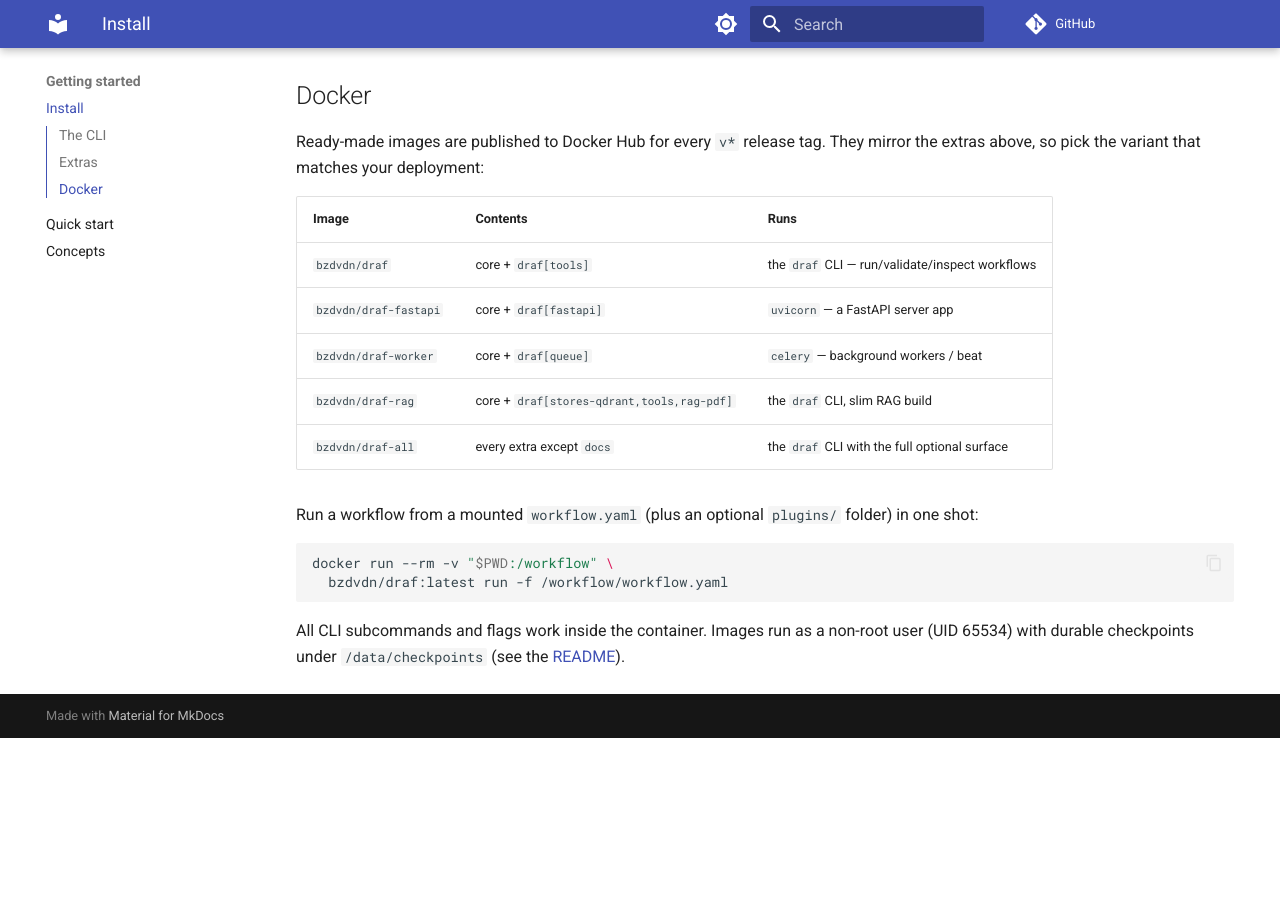
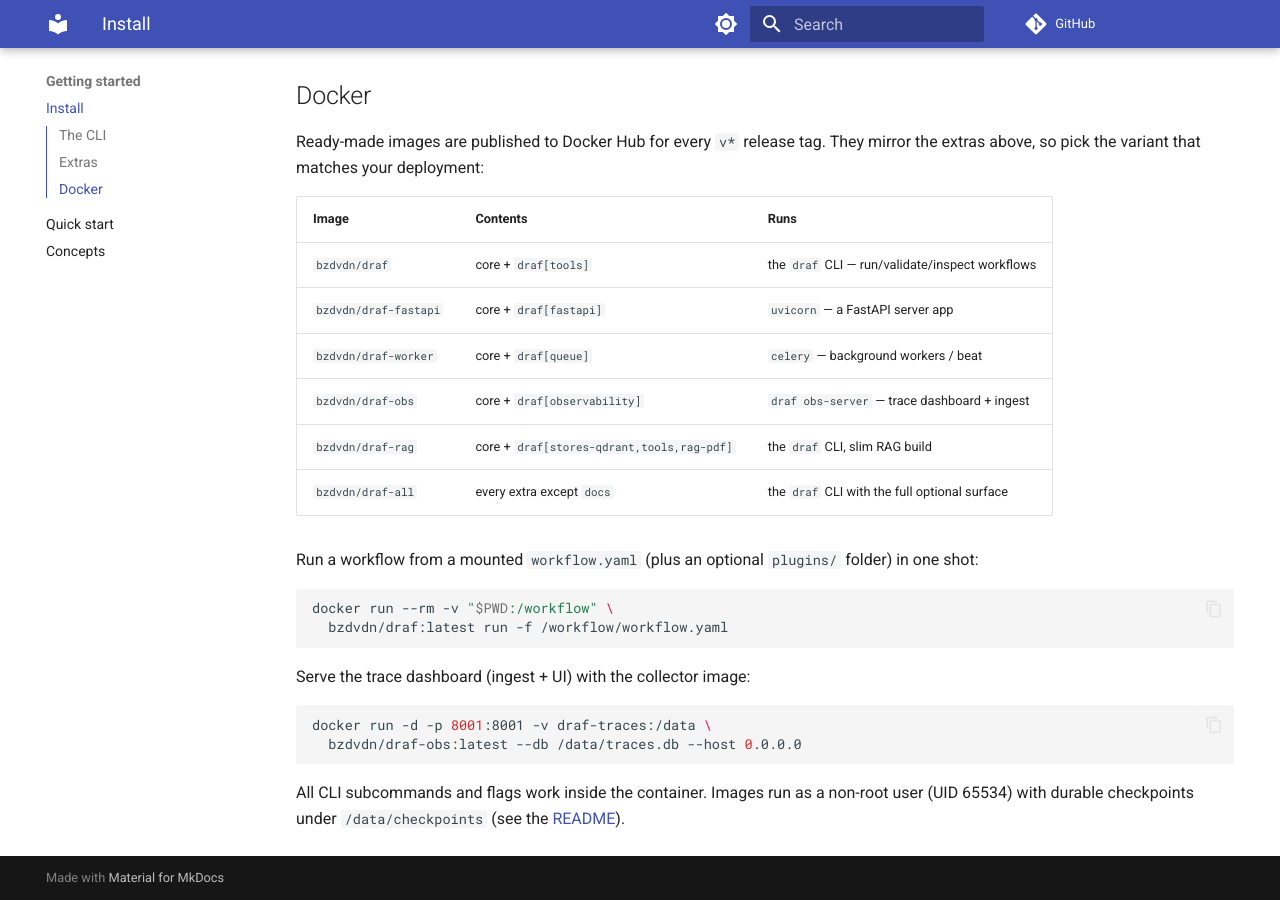
Before and after one commit to bzdvdn/draf, an MkDocs documentation site: the page built from docs/getting-started/install.md, in a window 1280 px wide and 900 px high, scrolled down 1570 px. Built offline with MkDocs 1.6.1 and Material for MkDocs 9.7.7, drawn with Linux system fonts in a browser that asks for light colours; comment, search, counter and statistics services are not loaded; before the commit the page ends 2308 px from its top, so only the background shows below that.

Commit message:
add obs to docker

````diff
--- a/docs/getting-started/install.md
+++ b/docs/getting-started/install.md
@@ -58,6 +58,7 @@
 | `bzdvdn/draf`           | core + `draf[tools]`            | the `draf` CLI — run/validate/inspect workflows |
 | `bzdvdn/draf-fastapi`   | core + `draf[fastapi]`          | `uvicorn` — a FastAPI server app                |
 | `bzdvdn/draf-worker`    | core + `draf[queue]`            | `celery` — background workers / beat            |
+| `bzdvdn/draf-obs`       | core + `draf[observability]`    | `draf obs-server` — trace dashboard + ingest    |
 | `bzdvdn/draf-rag`       | core + `draf[stores-qdrant,tools,rag-pdf]` | the `draf` CLI, slim RAG build          |
 | `bzdvdn/draf-all`       | every extra except `docs`       | the `draf` CLI with the full optional surface   |
 
@@ -69,6 +70,13 @@
   bzdvdn/draf:latest run -f /workflow/workflow.yaml
 ```
 
+Serve the trace dashboard (ingest + UI) with the collector image:
+
+```bash
+docker run -d -p 8001:8001 -v draf-traces:/data \
+  bzdvdn/draf-obs:latest --db /data/traces.db --host 0.0.0.0
+```
+
 All CLI subcommands and flags work inside the container. Images run as a
 non-root user (UID 65534) with durable checkpoints under `/data/checkpoints`
 (see the [README](https://github.com/bzdvdn/draf#docker)).
````
Also changed, not shown: 2 other files.
